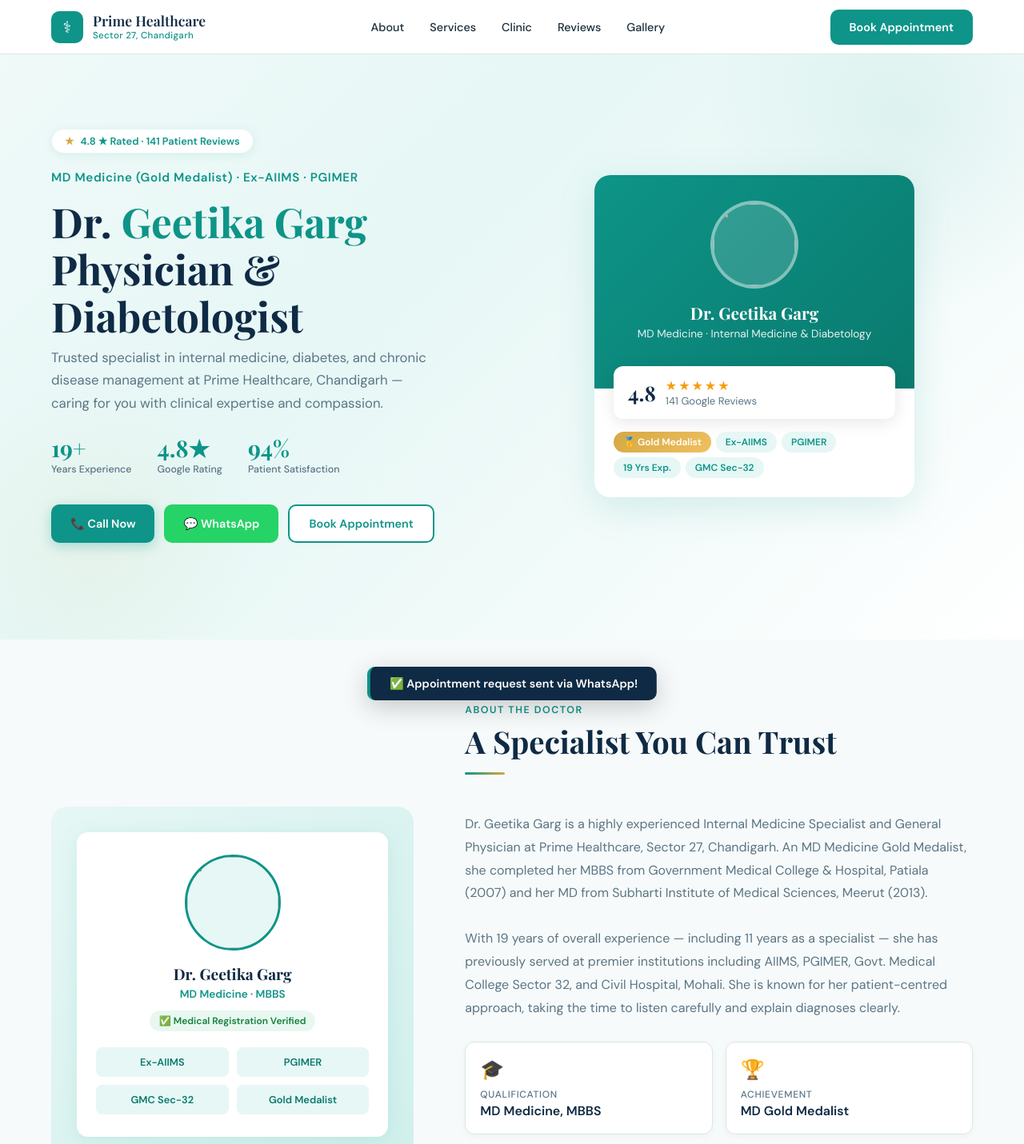
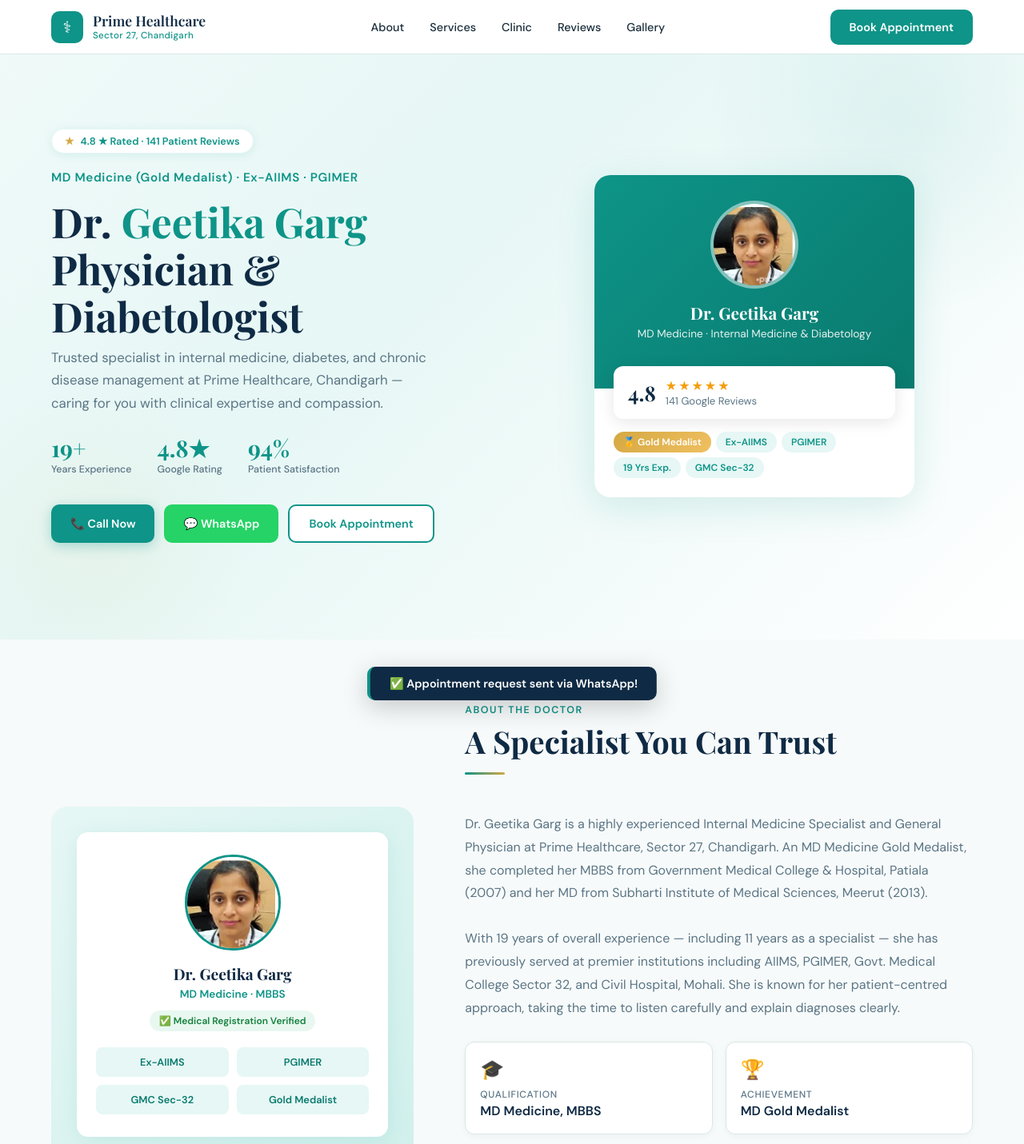
Before and after one commit to SAHIL21-21/Dr.Geetika2, a plain HTML site: page index.html in a window 1280 px wide. Shown: the top 1431 px of the page at 80% size. Drawn offline with nearby package versions, Linux system fonts and the light colour scheme.

Commit message:
Update and rename doctor.html to index.html

```diff
--- a/doctor.html
+++ b/index.html
@@ -626,7 +626,7 @@
     <div class="hero-image-area">
       <div class="hero-card">
         <div class="hero-card-top">
-          <div class="doctor-avatar"><img src="Screenshot 2026-04-25 103847.png" alt=""></div>
+          <div class="doctor-avatar"><img src="Dr-geetika.png" alt=""></div>
           <h3>Dr. Geetika Garg</h3>
           <p>MD Medicine · Internal Medicine &amp; Diabetology</p>
         </div>
@@ -660,7 +660,7 @@
       <div class="about-image-wrap">
         <div class="about-image-bg">
           <div class="about-profile">
-            <div class="about-avatar"><img src="Screenshot 2026-04-25 103847.png" alt=""></div>
+            <div class="about-avatar"><img src="Dr-geetika.png" alt=""></div>
             <h3>Dr. Geetika Garg</h3>
             <p>MD Medicine · MBBS</p>
             <div class="about-verified">✅ Medical Registration Verified</div>
```
